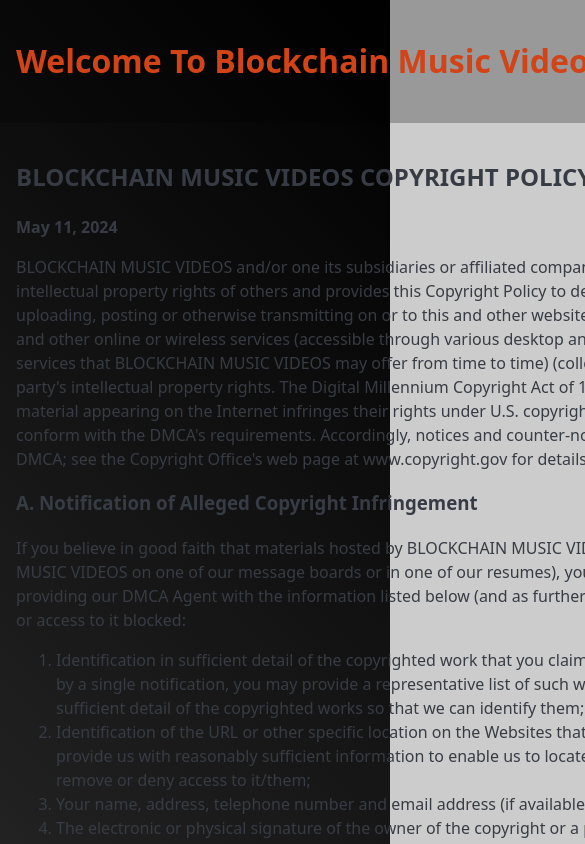
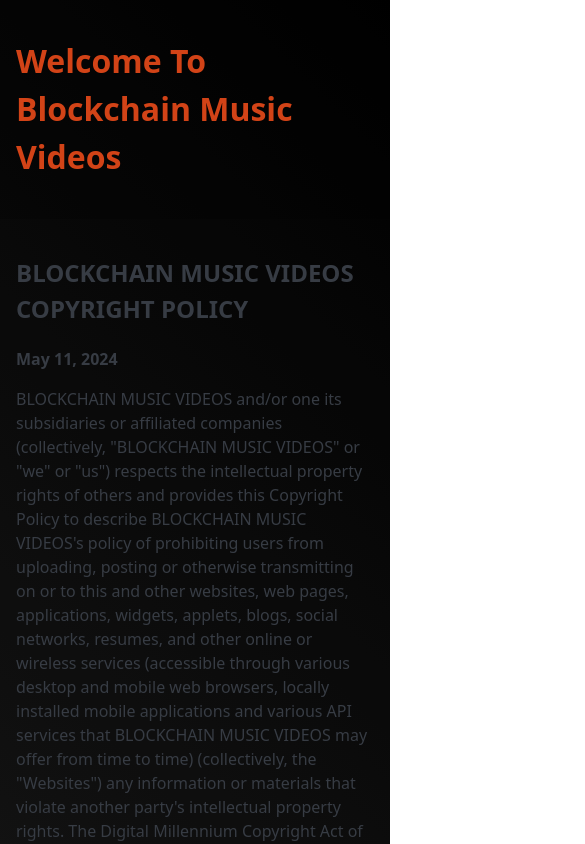
Before and after one commit to BlockchainMusicVideos/website, a SvelteKit app: page /dmca in a window 390 px wide. Shown: the top 844 px of the page, 585 px wide, since content can reach past the window. Built offline with nearby package versions, Linux system fonts and the light colour scheme.

Commit message:
chore: Update video and layout styles

```diff
--- a/src/lib/components/Video.svelte
+++ b/src/lib/components/Video.svelte
@@ -57,8 +57,8 @@
 <style>
 	.video-container {
 		position: relative;
-		width: auto;
-		height: 100%;
+		width: 100%;
+		height: auto;
 		margin: 0;
 		overflow: hidden;
 		border-radius: 1rem;
--- a/src/routes/+layout.svelte
+++ b/src/routes/+layout.svelte
@@ -21,7 +21,7 @@
 	main,
 	footer {
 		padding: 1rem;
-		width: 1200px;
+		max-width: 1200px;
 		margin: 0 auto;
 		background: rgba(0, 0, 0, 0.4);
 	}
--- a/src/routes/+page.svelte
+++ b/src/routes/+page.svelte
@@ -15,7 +15,7 @@
 		background-color: var(--pico-primary);
 		padding: 1rem 2rem;
 		border-radius: 100svh;
-		font-size: 1.5rem;
+		font-size: clamp(1rem, 2vw, 1.5rem);
 		color: var(--pico-contrast-background);
 		margin-top: 0.5rem;
 		cursor: pointer;
```
